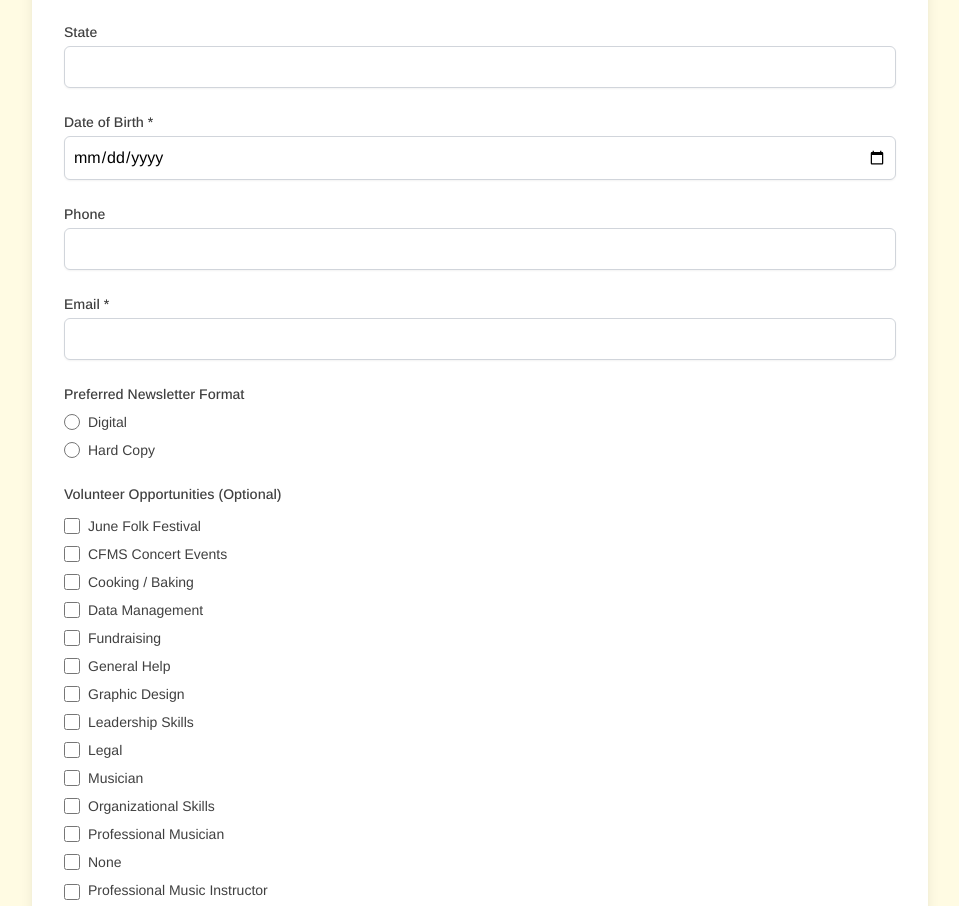
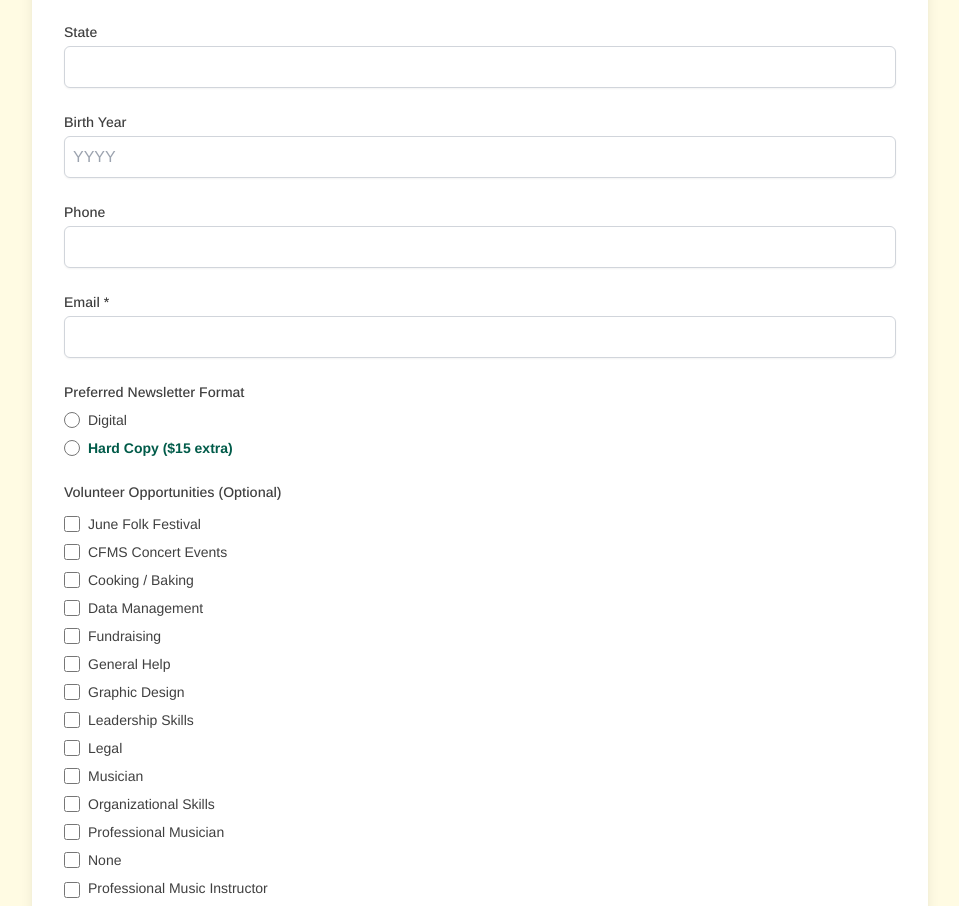
Before and after one commit to clemens72/cfms, a Next.js app: page /members/join in a window 1280 px wide. Shown: the part 951-1857 px from the top of the page, without its empty margins (160-1119 px from the left). Built offline with nearby package versions, Linux system fonts and the light colour scheme.

Commit message:
members join updates

```diff
--- a/src/app/members/join/page.tsx
+++ b/src/app/members/join/page.tsx
@@ -111,10 +111,10 @@ export default function JoinPage() {
                             <input type="text" id="state" name="state" className="mt-1 block w-full border border-gray-300 rounded-md shadow-sm p-2 font-body" />
                         </div>
 
-                        {/* Date of Birth */}
+                        {/* Birth Year */}
                         <div>
-                            <label htmlFor="dob" className="block text-sm font-medium text-charcoal">Date of Birth *</label>
-                            <input type="date" id="dob" name="dob" className="mt-1 block w-full border border-gray-300 rounded-md shadow-sm p-2 font-body" required />
+                            <label htmlFor="dob" className="block text-sm font-medium text-charcoal">Birth Year</label>
+                            <input type="number" id="dob" name="dob" min="1900" max="2026" placeholder="YYYY" className="mt-1 block w-full border border-gray-300 rounded-md shadow-sm p-2 font-body" required />
                         </div>
 
                         {/* Phone */}
@@ -181,7 +181,7 @@ export default function JoinPage() {
                                         onChange={(e) => setNewsletterFormat(e.target.value)}
                                         className="h-4 w-4 text-green border-gray-300 focus:ring-green"
                                     />
-                                    <label htmlFor="hardcopy" className="ml-2 block text-sm text-charcoal">Hard Copy</label>
+                                    <label htmlFor="hardcopy" className="ml-2 block text-sm text-charcoal"><a href="/newsletter/request" className='font-bold text-green hover:text-brown hover:underline' target="_blank">Hard Copy ($15 extra)</a></label>
                                 </div>
                             </div>
                         </div>
```
